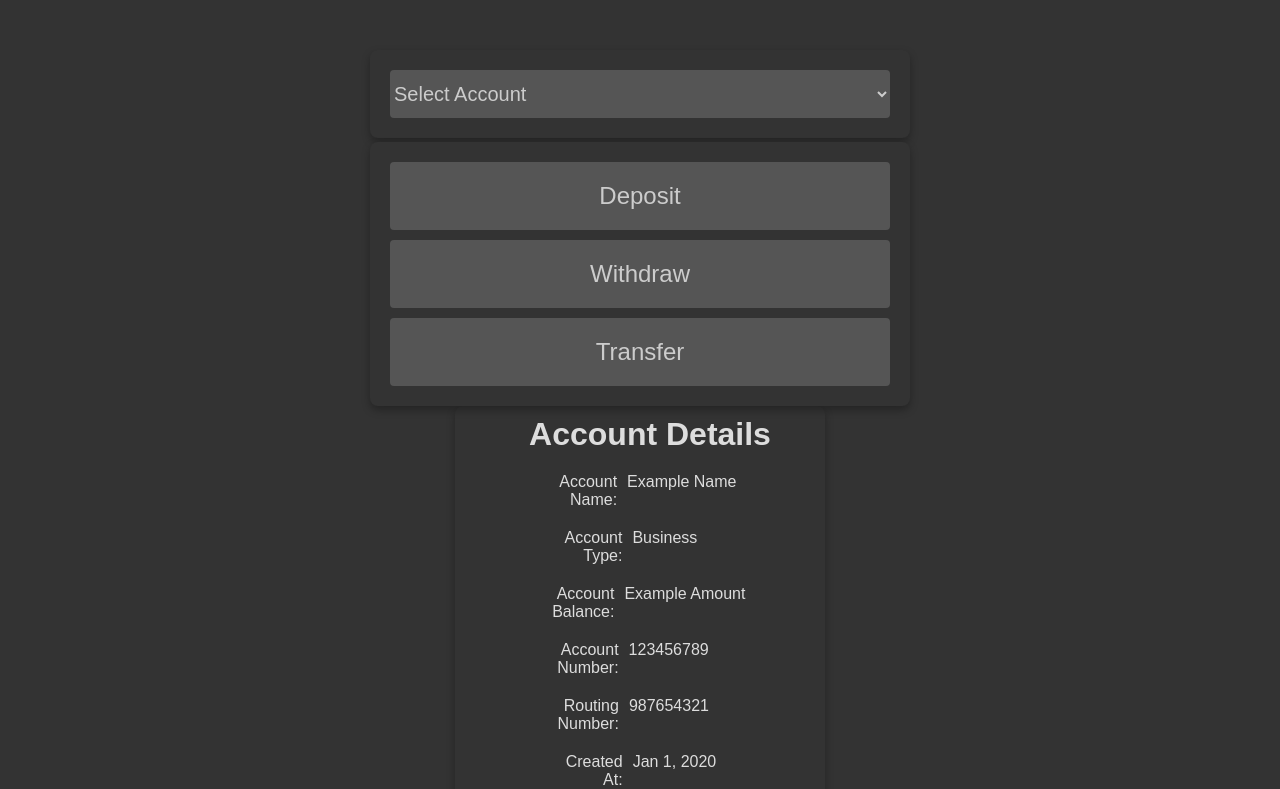
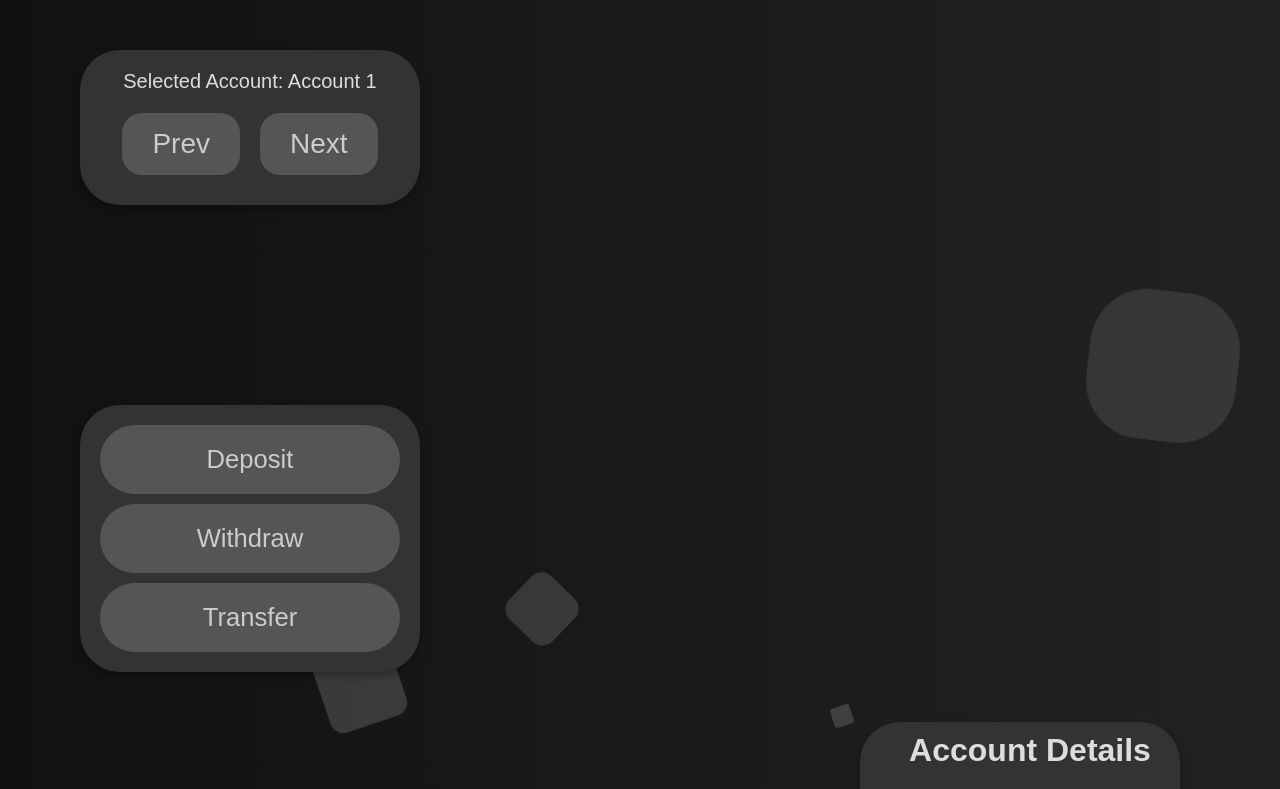
Before and after one commit to Brockosh/BankingApplication, a React (Create React App) app in the folder banking-app-front-end/: page /guest-options in a window 1280 px wide. Shown: the top 789 px of the page. Built offline with nearby package versions, Linux system fonts and the light colour scheme.

Commit message:
Small clean up.

```diff
--- a/banking-app-front-end/src/CSSFiles/AccountDetails.css
+++ b/banking-app-front-end/src/CSSFiles/AccountDetails.css
@@ -5,14 +5,15 @@
     justify-content: flex-start;
     padding: 10px;
     margin: auto;
-    /* margin-top: 50px; */
+    margin-top: 50px;
+    margin-right: 100px;
     height: auto;
     max-height: 375px;
     width: 60%;
-    max-width: 350px;
+    max-width: 300px;
     background-color: #333;
     color: #ddd;
-    border-radius: 8px;
+    border-radius: 40px;
     box-shadow: 0 4px 8px rgba(0, 0, 0, 0.3);
     gap: 15px;
   }
@@ -35,16 +36,16 @@
 
   .account-detail {
     display: grid;
-    grid-template-columns: 40% auto; /* Adjust the 40% as needed */
+    grid-template-columns: 40% auto;
     padding: 0 20px;
     font-size: clamp(12px, 2vw, 16px);
-    gap: 10px; /* Optional: adds some space between the label and value */
+    gap: 10px;
   }
 
   .account-detail span:first-child {
-    text-align: right; /* Right-aligns the text of the first span */
+    text-align: right;
   }
 
   .account-detail span:last-child {
-    text-align: left; /* Ensures value is left-aligned */
+    text-align: left;
   }
--- a/banking-app-front-end/src/CSSFiles/AccountManagement.css
+++ b/banking-app-front-end/src/CSSFiles/AccountManagement.css
@@ -1,5 +1,5 @@
 .account-management-container {
-    display: flex;
+    /* display: flex;
     flex-direction: column;
-    gap: 4px;
+    gap: 4px;  */
   }
--- a/banking-app-front-end/src/CSSFiles/AccountOptions.css
+++ b/banking-app-front-end/src/CSSFiles/AccountOptions.css
@@ -5,12 +5,14 @@
     justify-content: center;
     padding: 20px;
     margin: auto;
+    margin-left: 80px;
+    margin-top: 200px;
     width: 80%;
-    max-width: 500px;
+    max-width: 300px;
     height: auto;
     background-color: #333;
     color: #ddd;
-    border-radius: 8px;
+    border-radius: 40px;
     box-shadow: 0 4px 8px rgba(0, 0, 0, 0.3);
     gap: 10px;
   }
@@ -19,11 +21,11 @@
     width: 100%;
     padding: 20px 0;
     border: none;
-    border-radius: 4px;
+    border-radius: 40px;
     background-color: #555;
     color: #ccc;
     cursor: pointer;
-    font-size: clamp(20px, 2vw, 24px);
+    font-size: clamp(20px, 2vw, 28px);
     transition: background-color 0.3s, color 0.3s;
   }
 
--- a/banking-app-front-end/src/CSSFiles/ActionBoxContainer.css
+++ b/banking-app-front-end/src/CSSFiles/ActionBoxContainer.css
@@ -7,7 +7,7 @@
     padding: auto;
     height: auto;
     max-height: 375px;
-    width: 60%;
+    /* width: 60%; */
     min-width: 200px;
     max-width: 350px;
     background-color: #333;
@@ -47,7 +47,6 @@
   background-color: #0056b3;
 }
 
-/* Optional: Specific styles for messages */
 .action-box-container p {
-  color: #0f0; /* Green text for success messages */
+  color: #0f0;
 }
--- a/banking-app-front-end/src/CSSFiles/SelectAccount.css
+++ b/banking-app-front-end/src/CSSFiles/SelectAccount.css
@@ -5,13 +5,14 @@
     justify-content: center;
     padding: 20px;
     margin: auto;
+    margin-left: 80px;
     margin-top: 50px;
     width: 80%;
-    max-width: 500px;
+    max-width: 300px;
     height: auto;
     background-color: #333;
     color: #ddd;
-    border-radius: 8px;
+    border-radius: 40px;
     box-shadow: 0 4px 8px rgba(0, 0, 0, 0.3);
     gap: 10px;
   }
@@ -20,10 +21,11 @@
     width: 100%;
     padding: 12px 0;
     border: none;
-    border-radius: 4px;
+    border-radius: 40px;
     background-color: #555;
     color: #ccc;
     cursor: pointer;
+    text-align: center;
     font-size: clamp(16px, 2vw, 20px);
     transition: background-color 0.3s, color 0.3s;
   }
@@ -38,3 +40,20 @@
     color: #ddd;
     font-size: 20px;
   }
+
+  .navigation-button {
+    padding: 15px 30px;
+    background-color: #555;
+    color: #ccc;
+    border: none;
+    border-radius: 20px;
+    cursor: pointer;
+    margin: 10px;
+    font-size: 28px;
+    transition: background-color 0.3s ease, color 0.3s ease;
+  }
+
+  .navigation-button:hover {
+    background-color: #777;
+    color: #fff;
+  }
--- a/banking-app-front-end/src/JSFiles/App.js
+++ b/banking-app-front-end/src/JSFiles/App.js
@@ -1,6 +1,5 @@
 import '../CSSFiles/index.css';
 import { BrowserRouter as Router, Route, Routes } from 'react-router-dom';
-import '../CSSFiles/App.css';
 import AuthOptionsPage from '../Pages/AuthOptionsPage';
 import GuestPage from '../Pages/GuestPage';
 
--- a/banking-app-front-end/src/JSFiles/SelectAccount.js
+++ b/banking-app-front-end/src/JSFiles/SelectAccount.js
@@ -1,32 +1,60 @@
+// import React, { useState } from 'react';
+// import "../CSSFiles/SelectAccount.css"
+
+// function SelectAccount() {
+//   const [selectedAccount, setSelectedAccount] = useState('');
+
+//   const accounts = ['Account 1', 'Account 2', 'Account 3'];
+
+//   const handleChange = (event) => {
+//     setSelectedAccount(event.target.value);
+//   };
+
+//   return (
+//     <div className="select-account-container">
+//       {selectedAccount ? (
+//         <div>
+//           <p className="selected-account-text">Selected Account: {selectedAccount}</p>
+//           <button onClick={() => setSelectedAccount('')} className="change-account-button">Change Account</button>
+//         </div>
+//       ) : (
+//         <select onChange={handleChange} value={selectedAccount} className="select-account-dropdown">
+//           <option value="">Select Account</option>
+//           {accounts.map((account) => (
+//             <option key={account} value={account}>
+//               {account}
+//             </option>
+//           ))}
+//         </select>
+//       )}
+//     </div>
+//   );
+// }
+
+// export default SelectAccount;
+
 import React, { useState } from 'react';
-import "../CSSFiles/SelectAccount.css"
+import "../CSSFiles/SelectAccount.css";
 
 function SelectAccount() {
-  const [selectedAccount, setSelectedAccount] = useState('');
-
+  const [accountIndex, setAccountIndex] = useState(0);
   const accounts = ['Account 1', 'Account 2', 'Account 3'];
 
-  const handleChange = (event) => {
-    setSelectedAccount(event.target.value);
+  const nextAccount = () => {
+    setAccountIndex((prevIndex) => (prevIndex + 1) % accounts.length);
+  };
+
+  const prevAccount = () => {
+    setAccountIndex((prevIndex) => (prevIndex - 1 + accounts.length) % accounts.length);
   };
 
   return (
     <div className="select-account-container">
-      {selectedAccount ? (
-        <div>
-          <p className="selected-account-text">Selected Account: {selectedAccount}</p>
-          <button onClick={() => setSelectedAccount('')} className="change-account-button">Change Account</button>
-        </div>
-      ) : (
-        <select onChange={handleChange} value={selectedAccount} className="select-account-dropdown">
-          <option value="">Select Account</option>
-          {accounts.map((account) => (
-            <option key={account} value={account}>
-              {account}
-            </option>
-          ))}
-        </select>
-      )}
+      <p className="selected-account-text">Selected Account: {accounts[accountIndex]}</p>
+      <div className="account-navigation-buttons">
+        <button onClick={prevAccount} className="navigation-button">Prev</button>
+        <button onClick={nextAccount} className="navigation-button">Next</button>
+      </div>
     </div>
   );
 }
--- a/banking-app-front-end/src/Pages/AuthOptionsPage.js
+++ b/banking-app-front-end/src/Pages/AuthOptionsPage.js
@@ -2,7 +2,7 @@ import React from 'react';
 import '../CSSFiles/AuthOptionsPage.css';
 import { useNavigate } from 'react-router-dom';
 import { useAuth0 } from '@auth0/auth0-react';
-
+import AnimatedBackground from '../JSFiles/AnimatedBackground';
 function AuthOptionsPage() {
 
     let navigate = useNavigate();
@@ -22,6 +22,7 @@ function AuthOptionsPage() {
 
   return (
     <div className="auth-options-page-container">
+      <AnimatedBackground/>{}
       <div className="page-header">
         <h1> Banking Application </h1>
       </div>
--- a/banking-app-front-end/src/Pages/GuestPage.js
+++ b/banking-app-front-end/src/Pages/GuestPage.js
@@ -1,13 +1,10 @@
 import React, { useState } from 'react';
-import '../CSSFiles/GuestPage.css';
 import AccountDetails from '../JSFiles/AccountDetails';
 import Withdraw from '../JSFiles/Withdraw';
 import Deposit from '../JSFiles/Deposit';
 import Transfer from '../JSFiles/Transfer';
-import SelectAccount from '../JSFiles/SelectAccount';
-import AccountOptions from '../JSFiles/AccountOptions';
-import ActionBoxContainer from '../JSFiles/ActionBoxContainer';
 import AccountManagement from '../JSFiles/AccountManagement';
+import AnimatedBackground from '../JSFiles/AnimatedBackground';
 
   function GuestPage() {
     const [actionComponent, setActionComponent] = useState(null);
@@ -30,6 +27,7 @@ import AccountManagement from '../JSFiles/AccountManagement';
 
     return (
       <div className="content-and-action-container">
+        <AnimatedBackground/>{}
         <AccountManagement onActionClick={handleActionClick} />
         <AccountDetails />
         <div className="action-component">
```
Also changed, not shown: banking-app-front-end/src/CSSFiles/App.css (deleted, +0 -21 lines), banking-app-front-end/src/CSSFiles/GuestPage.css (deleted, +0 -10 lines).
